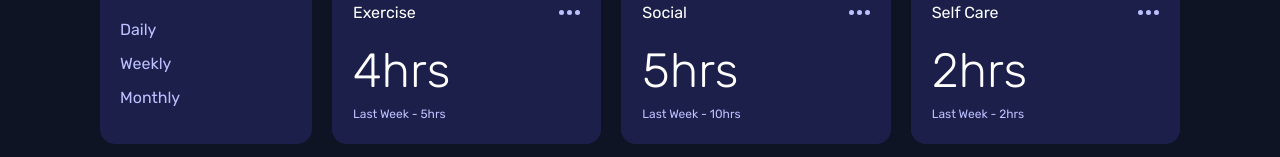
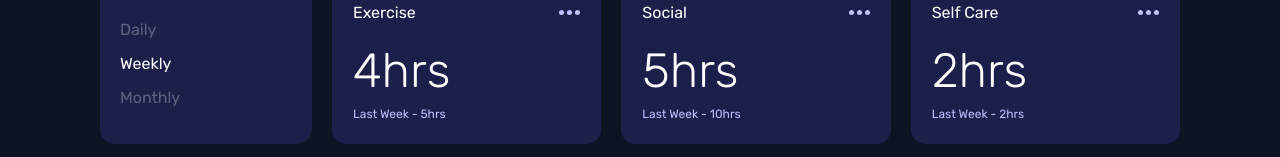
Before and after one commit to Andreeesc/time-tracking-dashboard-main, a website: page index.html in a window 1280 px wide. Both pictures are taken after a click on the element "Weekly". Shown: the part 340-497 px from the top of the page. Drawn offline with Linux system fonts and the light colour scheme.

Commit message:
style: add estilização para o clique do filtro

```diff
--- a/assets/css/user.css
+++ b/assets/css/user.css
@@ -60,8 +60,10 @@
   margin-bottom: 15px;
   color: var(--paleBlue);
   cursor: pointer;
+  filter: brightness(.5);
 }
 .user-filter span.active,
 .user-filter span:hover{
   color: #fff;
+  filter: brightness(2);
 }
--- /dev/null
+++ b/assets/js/buttonsFilter.js
@@ -0,0 +1,12 @@
+const buttonsFilter = document.querySelectorAll('.user-filter span')
+
+buttonsFilter.forEach(button => {
+  button.addEventListener('click', ()=>{
+
+    buttonsFilter.forEach(buttonChange => {
+      buttonChange.classList.remove('active')
+    })
+
+    button.classList.add('active')
+  })
+})
--- a/index.html
+++ b/index.html
@@ -28,7 +28,7 @@
       </div>
       <div class="user-filter">
         <span onclick="showData('daily','Day')">Daily</span>
-        <span onclick="showData('weekly','Week')">Weekly</span>
+        <span onclick="showData('weekly','Week')" class="active">Weekly</span>
         <span onclick="showData('monthly','Month')">Monthly</span>
       </div>
     </main>
@@ -39,5 +39,6 @@
 
   <script src="./assets/js/slugify.js"></script>
   <script src="./assets/js/cards.js"></script>
+  <script src="./assets/js/buttonsFilter.js"></script>
 </body>
 </html>
```
Also changed, not shown: README.md.
